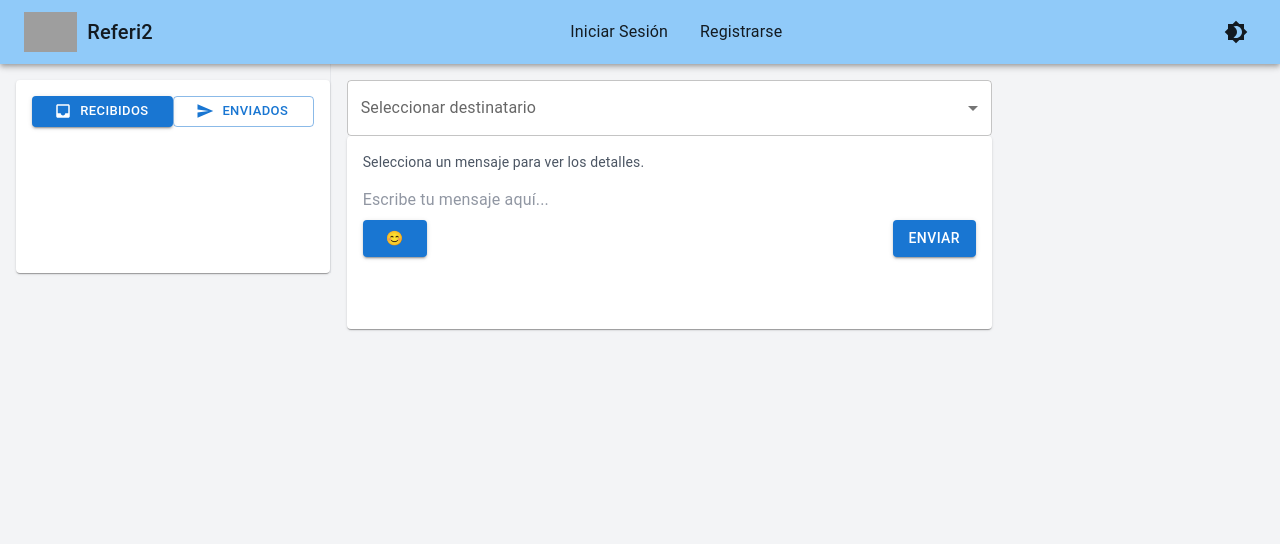
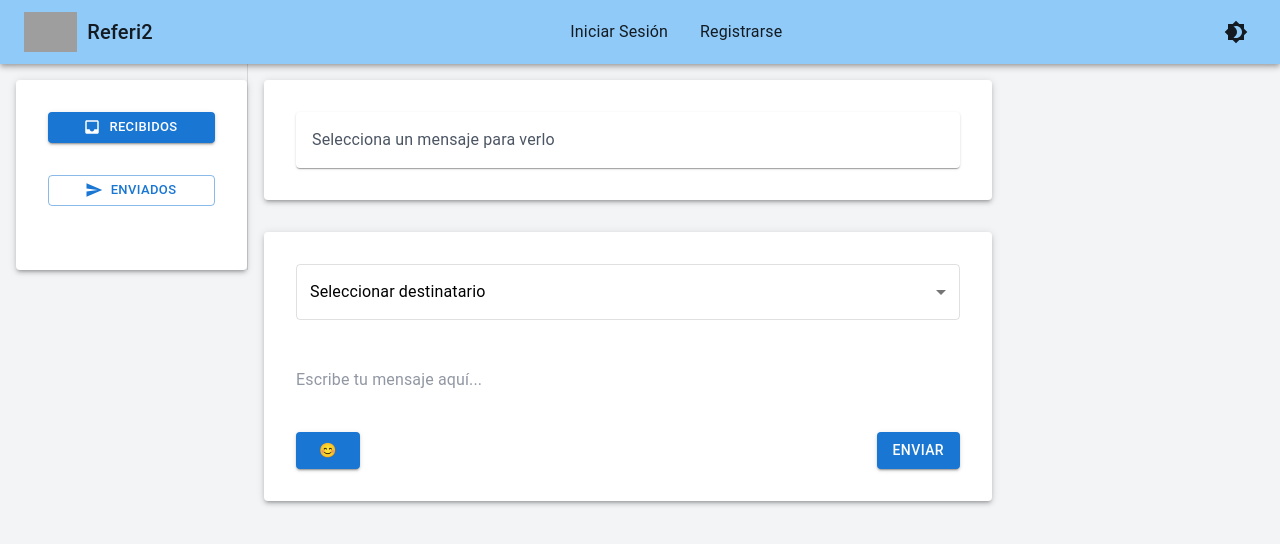
Before and after one commit to Mcampo-26/Referi2Front, a React (Vite) app: page /mensajes in a window 1280 px wide. Shown: the top 544 px of the page. Built offline with nearby package versions, Linux system fonts and the light colour scheme; grey boxes are pictures that could not be loaded.

Commit message:
agrego notificacion de mensajes

```diff
--- a/package.json
+++ b/package.json
@@ -38,6 +38,7 @@
         "react-dom": "^18.3.1",
         "react-qr-scanner": "^1.0.0-alpha.11",
         "react-router-dom": "^6.24.0",
+        "socket.io-client": "^4.7.5",
         "sweetalert2": "^11.12.1",
         "sweetalert2-react-content": "^5.0.7",
         "zustand": "^4.5.4"
--- a/src/componentes/MensajeDetails.jsx
+++ b/src/componentes/MensajeDetails.jsx
@@ -1,10 +1,19 @@
 import React from 'react';
-import { Paper, Typography, IconButton } from '@mui/material';
-import DeleteIcon from '@mui/icons-material/Delete';
+import { Paper, Typography, IconButton, Button } from '@mui/material';
+import ReplyIcon from '@mui/icons-material/Reply';
 
-const MensajeDetails = ({ selectedMessage, handleDeleteMessage }) => {
+const MensajeDetails = ({ selectedMessage, handleReply }) => {
   return (
-    <Paper className="p-4 bg-white dark:bg-gray-800 shadow-md" style={{ height: 'calc(60vh - 50px)', display: 'flex', flexDirection: 'column', justifyContent: 'space-between' }}>
+    <Paper
+      className="p-4 bg-white dark:bg-gray-800 shadow-md"
+      style={{
+        height: '100%',
+        display: 'flex',
+        flexDirection: 'column',
+        justifyContent: 'space-between',
+        overflowY: 'auto',
+      }}
+    >
       {selectedMessage ? (
         <>
           <div className="flex justify-between items-center mb-4">
@@ -16,19 +25,29 @@ const MensajeDetails = ({ selectedMessage, handleDeleteMessage }) => {
                 {selectedMessage.sender ? selectedMessage.sender.email : 'Correo desconocido'}
               </Typography>
             </div>
-            <IconButton
-              color="secondary"
-              onClick={() => handleDeleteMessage(selectedMessage._id)}
+            <Button
+              variant="contained"
+              color="primary"
+              startIcon={<ReplyIcon />}
+              onClick={() => handleReply(selectedMessage.sender?._id)}
             >
-              <DeleteIcon />
-            </IconButton>
+              Responder
+            </Button>
           </div>
-          <Typography variant="body1" className="text-gray-800 dark:text-white mb-4" style={{ flexGrow: 1 }}>
+          <Typography
+            variant="body1"
+            className="text-gray-800 dark:text-white mb-4"
+            style={{ flexGrow: 1 }}
+          >
             {selectedMessage.content}
           </Typography>
         </>
       ) : (
-        <Typography variant="body1" className="text-gray-600 dark:text-gray-300" style={{ flexGrow: 1 }}>
+        <Typography
+          variant="body1"
+          className="text-gray-600 dark:text-gray-300"
+          style={{ flexGrow: 1 }}
+        >
           Selecciona un mensaje para verlo
         </Typography>
       )}
--- a/src/componentes/Mensajes.jsx
+++ b/src/componentes/Mensajes.jsx
@@ -1,7 +1,22 @@
-import React, { useState, useEffect } from 'react';
+import React, { useState, useEffect, useRef } from 'react';
 import { Editor, EditorState, RichUtils, Modifier } from 'draft-js';
 import 'draft-js/dist/Draft.css';
-import { Grid, Paper, Typography, IconButton, MenuItem, Select, FormControl, InputLabel, Button, List, ListItem, ListItemText, Divider } from '@mui/material';
+import {
+  Grid,
+  Paper,
+  Typography,
+  IconButton,
+  MenuItem,
+  Select,
+  FormControl,
+  InputLabel,
+  Button,
+  List,
+  ListItem,
+  ListItemText,
+  Divider,
+  Hidden
+} from '@mui/material';
 import DeleteIcon from '@mui/icons-material/Delete';
 import InboxIcon from '@mui/icons-material/Inbox';
 import SendIcon from '@mui/icons-material/Send';
@@ -9,7 +24,8 @@ import useMensajesStore from '../store/useMensajesStore';
 import useUsuariosStore from '../store/useUsuariosStore';
 import Swal from 'sweetalert2';
 import MensajeDetails from './MensajeDetails';
-import EmojiPickerButton from './EmojiPickerButton'; // Asegúrate de importar el componente de la barra de herramientas
+import EmojiPickerButton from './EmojiPickerButton';
+import { useTheme } from '@mui/material/styles';
 
 export const Mensajes = () => {
   const [editorState, setEditorState] = useState(() => EditorState.createEmpty());
@@ -24,6 +40,11 @@ export const Mensajes = () => {
   const { messages, getMessagesByUser, createMessage, deleteMessage, markMessageAsRead, loading: loadingMensajes, error: errorMensajes } = useMensajesStore();
   const { usuarios, getUsuariosByEmpresa, loading: loadingUsuarios, error: errorUsuarios } = useUsuariosStore();
 
+  const theme = useTheme(); // Obtener el tema actual
+
+  // Referencia para el editor de mensajes
+  const editorRef = useRef(null);
+
   useEffect(() => {
     if (userId) getMessagesByUser(userId);
     if (empresaId) getUsuariosByEmpresa(empresaId);
@@ -34,6 +55,13 @@ export const Mensajes = () => {
     if (!content.trim() || !selectedRecipient) return;
     await createMessage({ sender: userId, recipient: selectedRecipient, content });
     setEditorState(EditorState.createEmpty());
+  };
+
+  const handleReply = (senderId) => {
+    setSelectedRecipient(senderId); // Establece el destinatario del mensaje seleccionado
+    setTimeout(() => {
+      editorRef.current.focus(); // Enfoca el editor de mensajes
+    }, 0);
   };
 
   const handleDeleteMessage = async (messageId) => {
@@ -79,11 +107,11 @@ export const Mensajes = () => {
   };
 
   return (
-    <Grid container spacing={2} className="p-2 sm:p-4 max-w-5xl mx-auto">
+    <Grid container spacing={2} className="p-2 sm:p-4 max-w-5xl mx-auto h-full">
       {/* Columna Izquierda: Navegación y Listado de Mensajes */}
-      <Grid item xs={12} md={4} className="border-r dark:border-gray-700">
-        <Paper className="p-4 bg-white dark:bg-gray-800 shadow-md h-full">
-          <div className="flex items-center justify-between mb-4">
+      <Grid item xs={12} md={3} sx={{ borderRight: `1px solid ${theme.palette.divider}`, height: '100%' }}>
+        <Paper sx={{ p: 4, bgcolor: theme.palette.background.paper, boxShadow: 3, height: '100%' }}>
+        <div className="flex flex-col items-center justify-between mb-4">
   <Button
     fullWidth
     variant={messageType === 'received' ? 'contained' : 'outlined'}
@@ -91,7 +119,7 @@ export const Mensajes = () => {
     startIcon={<InboxIcon />}
     onClick={() => handleSelectMessageType('received')}
     color="primary"
-              className="mb-2"
+    sx={{ mb: 2 }} // Añade más margen inferior para separar los botones
   >
     Recibidos
   </Button>
@@ -102,14 +130,16 @@ export const Mensajes = () => {
     startIcon={<SendIcon />}
     onClick={() => handleSelectMessageType('sent')}
     color="primary"
+    sx={{ mt: 2 }} // Añade margen superior para separar los botones
   >
     Enviados
   </Button>
 </div>
+
           {loadingMensajes ? (
-            <Typography variant="body2" className="p-4 text-gray-600 dark:text-gray-300">Cargando mensajes...</Typography>
+            <Typography variant="body2" sx={{ p: 4, color: theme.palette.text.secondary }}>Cargando mensajes...</Typography>
           ) : errorMensajes ? (
-            <Typography variant="body2" className="p-4 text-red-500">{errorMensajes}</Typography>
+            <Typography variant="body2" sx={{ p: 4, color: theme.palette.error.main }}>{errorMensajes}</Typography>
           ) : (
             <List>
               {messages && messages
@@ -118,18 +148,23 @@ export const Mensajes = () => {
                   <React.Fragment key={message._id}>
                     <ListItem
   button
-                      className={`flex justify-between items-center ${
-                        messageType === 'received'
-                          ? (message.read ? 'bg-gray-100' : 'bg-blue-50')
-                          : (message.read ? 'bg-gray-200' : 'bg-green-50')
-                      } dark:bg-gray-700`}
+  sx={{
+    justifyContent: 'space-between',
+    alignItems: 'center',
+    bgcolor: messageType === 'received'
+      ? (message.read ? theme.palette.background.default : '#e0e0e0') // Gris claro para mensajes no leídos
+      : (message.read ? theme.palette.background.paper : '#f0f0f0'), // Gris muy claro para los enviados no leídos
+    '&:hover': {
+      bgcolor: theme.palette.action.hover,
+    }
+  }}
   onClick={() => handleSelectMessage(message)}
 >
   <ListItemText
     primary={message.sender && message.sender._id === userId ? userName : message.sender ? message.sender.nombre : 'Remitente desconocido'}
     secondary={message.content}
-                        primaryTypographyProps={{ className: 'text-sm font-bold text-gray-900 dark:text-white' }}
-                        secondaryTypographyProps={{ className: 'text-xs text-gray-700 dark:text-gray-300' }}
+    primaryTypographyProps={{ sx: { fontSize: '0.875rem', fontWeight: 'bold', color: theme.palette.text.primary } }}
+    secondaryTypographyProps={{ sx: { fontSize: '0.75rem', color: theme.palette.text.secondary } }}
   />
   <IconButton
     color="secondary"
@@ -142,6 +177,7 @@ export const Mensajes = () => {
     <DeleteIcon fontSize="small" />
   </IconButton>
 </ListItem>
+
                     <Divider />
                   </React.Fragment>
                 ))}
@@ -151,14 +187,35 @@ export const Mensajes = () => {
       </Grid>
 
       {/* Columna Derecha: Vista Detallada del Mensaje Seleccionado y Envío de Mensajes */}
-      <Grid item xs={12} md={8}>
-        <FormControl fullWidth variant="outlined" className="mb-4">
-          <InputLabel>Seleccionar destinatario</InputLabel>
+      <Grid item xs={12} md={9} className="flex flex-col h-full">
+        {/* Contenedor de Vista Detallada y Formulario de Envío */}
+        <div className="flex flex-col h-full w-full">
+          {/* Vista Detallada del Mensaje Seleccionado */}
+          <Paper sx={{ p: 4, bgcolor: theme.palette.background.paper, boxShadow: 3, mb: 4, flexGrow: 1, overflow: 'auto' }}>
+            <MensajeDetails
+              selectedMessage={selectedMessage}
+              handleReply={handleReply} // Pasamos la función handleReply para responder
+            />
+          </Paper>
+
+          {/* Formulario de Envío de Mensajes */}
+          <Paper sx={{ p: 4, bgcolor: theme.palette.background.paper, boxShadow: 3 }}>
+            <FormControl fullWidth variant="outlined" sx={{ mb: 6 }}>
+              <InputLabel sx={{ bgcolor: theme.palette.background.paper, color: theme.palette.text.primary }}>Seleccionar destinatario</InputLabel>
               <Select
                 value={selectedRecipient}
                 onChange={(e) => setSelectedRecipient(e.target.value)}
                 label="Seleccionar destinatario"
-            className="bg-white dark:bg-gray-800 text-gray-800 dark:text-white"
+                sx={{
+                  bgcolor: theme.palette.background.paper,
+                  color: theme.palette.text.primary,
+                  '& .MuiOutlinedInput-notchedOutline': {
+                    borderColor: theme.palette.divider,
+                  },
+                  '&:hover .MuiOutlinedInput-notchedOutline': {
+                    borderColor: theme.palette.text.primary,
+                  }
+                }}
               >
                 {loadingUsuarios ? (
                   <MenuItem disabled>Cargando usuarios...</MenuItem>
@@ -173,22 +230,26 @@ export const Mensajes = () => {
                 )}
               </Select>
             </FormControl>
-        <Paper className="p-4 bg-white dark:bg-gray-800 shadow-md h-full">
-          {selectedMessage ? (
-            <MensajeDetails message={selectedMessage} />
-          ) : (
-            <Typography variant="body2" className="text-gray-600 dark:text-gray-300">Selecciona un mensaje para ver los detalles.</Typography>
-          )}
-          <div className="flex flex-col mt-4">
+
             <Editor
+              ref={editorRef} // Referencia al editor
               editorState={editorState}
               onChange={setEditorState}
               handleKeyCommand={handleKeyCommand}
               placeholder="Escribe tu mensaje aquí..."
-              className="border rounded-lg p-2 bg-white dark:bg-gray-800"
+              className="border rounded-lg p-4 w-full mb-8"
+              style={{
+                minHeight: '250px',
+                backgroundColor: theme.palette.background.paper,
+                color: theme.palette.text.primary,
+                borderColor: theme.palette.divider,
+              }}
             />
-            <div className="flex justify-between items-center mt-2">
+
+            <div className="flex justify-between items-center mt-10 w-full gap-8">
+              <Hidden smDown>
                 <EmojiPickerButton onEmojiSelect={handleInsertEmoji} />
+              </Hidden>
               <Button
                 variant="contained"
                 color="primary"
@@ -198,8 +259,9 @@ export const Mensajes = () => {
                 Enviar
               </Button>
             </div>
+          </Paper>
+
         </div>
-        </Paper>
       </Grid>
     </Grid>
   );
--- a/src/utilities/config.js
+++ b/src/utilities/config.js
@@ -2,10 +2,10 @@
 
 
 
-export const URL = 'https://referido2back.onrender.com'
+//export const URL = 'https://referido2back.onrender.com'
 
 
- //export const URL = "http://localhost:8080"
+ export const URL = "http://localhost:8080"
 
  //export const URL = "http://localhost:8080"
 
```
Also changed, not shown: src/componentes/Empresas.jsx (+14 -12 lines), src/componentes/Navbar.jsx (+15 -2 lines), src/componentes/QrList.jsx (+27 -13 lines), src/componentes/ScanQr.jsx (+20 -2 lines), src/store/useMensajesStore.jsx (+16 -1 lines), 1 other file (tests, documents, lock files or other folders). Lines whose indentation alone changed are shown as unchanged.
